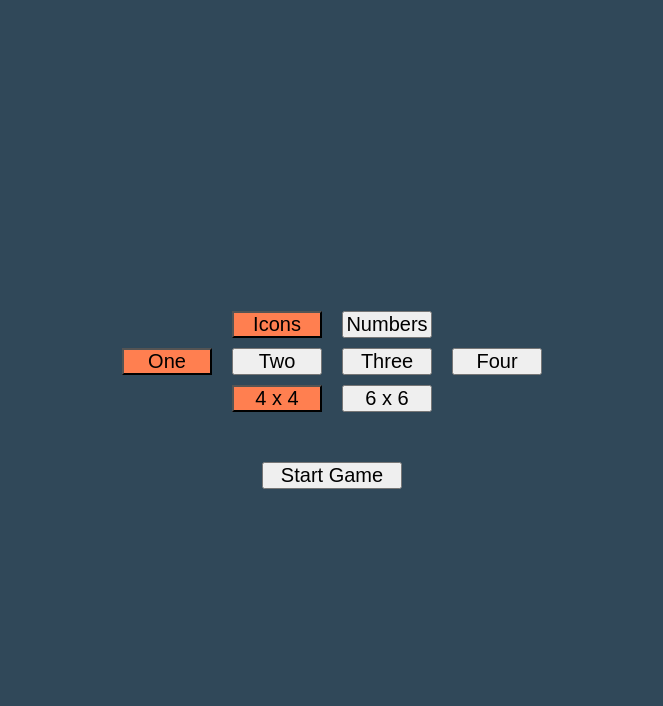
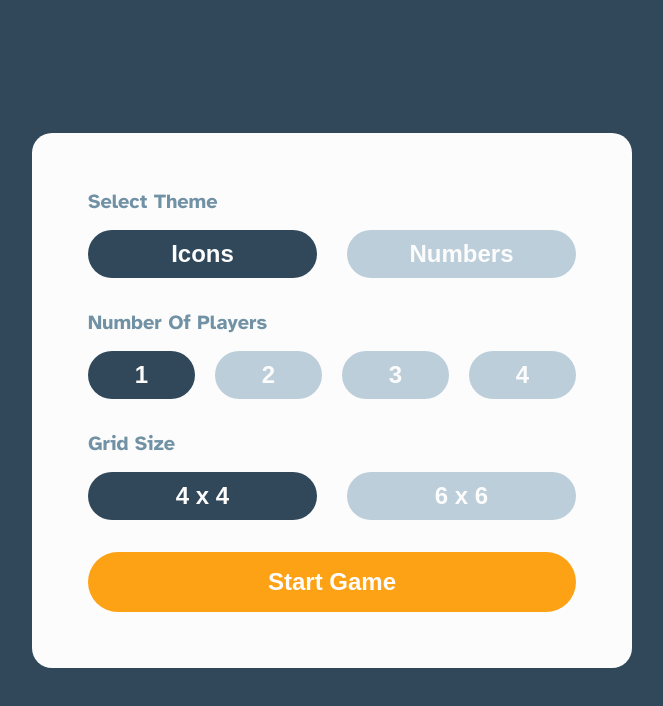
Before and after one commit to zakariyaq313/memory-game, a React (Create React App) app: page / in a window 1280 px wide. Shown: the top 706 px of the page, without its empty margins (308-971 px from the left). Built offline with nearby package versions, Linux system fonts and the light colour scheme.

Commit message:
Start-up screen styling complete

```diff
--- a/public/index.html
+++ b/public/index.html
@@ -6,6 +6,9 @@
 		<meta name="viewport" content="width=device-width, initial-scale=1" />
 		<meta name="theme-color" content="#000000" />
 		<meta name="description" content="Web site created using create-react-app" />
+		<link rel="preconnect" href="https://fonts.googleapis.com">
+		<link rel="preconnect" href="https://fonts.gstatic.com" crossorigin>
+		<link href="https://fonts.googleapis.com/css2?family=Atkinson+Hyperlegible:wght@400;700&display=swap" rel="stylesheet">
 		<!--
 			Notice the use of %PUBLIC_URL% in the tags above.
 			It will be replaced with the URL of the `public` folder during the build.
--- a/src/components/RadioInput.tsx
+++ b/src/components/RadioInput.tsx
@@ -3,10 +3,11 @@ import { RadioInputProps } from './../types/types';
 import "../sass/radio-input/radio-input.scss";
 
 function RadioInput(props: RadioInputProps): JSX.Element {
+	const {value, label, groupName, isChecked, onUpdateGameConfig} = props;
 	const inputRef = useRef<HTMLInputElement>(null);
 
 	const updateGameConfig = () => {
-		props.onUpdateGameConfig(props.group, props.id);
+		onUpdateGameConfig(groupName, value);
 	}
 
 	const buttonHandler = (e: React.MouseEvent) => {
@@ -14,20 +15,19 @@ function RadioInput(props: RadioInputProps): JSX.Element {
 		inputRef.current?.click();
 	}
 	return (
-		<React.Fragment>
+		<div className="option-selector">
 			<input type="radio"
-				id={props.id}
-				name={props.group}
-				value={props.id}
-				checked={props.checked}
+				name={groupName}
+				value={value}
+				checked={isChecked}
 				ref={inputRef}
-				onChange={updateGameConfig} />
-			<label htmlFor={props.id}>
-				<button onClick={(e) => buttonHandler(e)}>
-					{props.label}
-				</button>
-			</label>
-		</React.Fragment>
+				onChange={updateGameConfig}
+			/>
+
+			<button onClick={(e) => buttonHandler(e)} className="option-button">
+				{label}
+			</button>
+		</div>
 	);
 }
 
--- a/src/pages/GameScreen.tsx
+++ b/src/pages/GameScreen.tsx
@@ -48,29 +48,16 @@ function GameScreen(props: GameScreenProps): JSX.Element {
 	const [movesNeeded, setMovesNeeded] = useState(0);
 	const [gameResult, setGameResult] = useReducer(gameResultReducer, {
 		movesNeeded: 0,
-		timeNeeded: { minutes: "00", seconds: "00" },
+		timeNeeded: {minutes: "00", seconds: "00"},
 		playerStats: []
 	});
 
 	useEffect(() => {
-		switch (props.numberOfPlayers) {
-			case "one":
-				setNumberOfPlayers(1);
-				break;
-			case "two":
-				setNumberOfPlayers(2);
-				break;
-			case "three":
-				setNumberOfPlayers(3);
-				break;
-			case "four":
-				setNumberOfPlayers(4);
-				break;
-		}
+		setNumberOfPlayers(Number(props.numberOfPlayers));
 	}, [props.numberOfPlayers]);
 
 	useEffect(() => {
-		if (props.gridSize === "fourTiles") {
+		if (props.gridSize === "four") {
 			setGridSize(4);
 		} else {
 			setGridSize(6);
--- a/src/pages/StartupScreen.tsx
+++ b/src/pages/StartupScreen.tsx
@@ -11,12 +11,12 @@ type State = {
 }
 
 type Action = {
-	group: string,
+	groupName: string,
 	value: string
 }
 
 function gameConfigReducer(state: State, action: Action): State {
-	switch (action.group) {
+	switch (action.groupName) {
 		case "gameTheme":
 			return {...state, gameTheme: action.value};
 		case "numberOfPlayers":
@@ -31,43 +31,53 @@ function gameConfigReducer(state: State, action: Action): State {
 function StartupScreen(props: StartupScreenProps): JSX.Element {
 	const [currentGameConfig, setCurrentGameConfig] = useReducer(gameConfigReducer, {
 		gameTheme: "icons",
-		numberOfPlayers: "one",
-		gridSize: "fourTiles"
+		numberOfPlayers: "1",
+		gridSize: "four"
 	});
 
-	const updateGameConfig = (group: string, value: string) => {
+	const updateGameConfig = (groupName: string, value: string) => {
 		setCurrentGameConfig({
-			group: group,
+			groupName: groupName,
 			value: value
 		});
 	}
 
-	const valueIsSelected = (group: string, id: string) => {
-		return currentGameConfig[group as keyof State] === id;
+	const valueIsSelected = (groupName: string, value: string) => {
+		return currentGameConfig[groupName as keyof State] === value;
 	}
 
-	const startGame = (e: React.FormEvent) => {
+	const startGame = (e: React.MouseEvent) => {
 		e.preventDefault();
 		props.onSaveGameConfig(currentGameConfig, "in-game");
 	}
 	return (
-		<main>
-			<form>
-				{gameConfigOptions.map((gameConfigGroup, index) => (
-					<div key={index}>
-						{gameConfigGroup.map((gameConfig) => (
-							<RadioInput key={gameConfig.id}
-								id={gameConfig.id}
-								label={gameConfig.label}
-								group={gameConfig.group}
-								checked={valueIsSelected(gameConfig.group, gameConfig.id)}
-								onUpdateGameConfig={updateGameConfig}
-							/>
+		<main className="startup-screen">
+			<form className="game-config-tab">
+				{gameConfigOptions.map((gameConfigGroup, i) => (
+					<div key={i} className={`option-group
+						${(gameConfigGroup.length - 1) === 2 ? "two-options" : "four-options"}`}>
+						{gameConfigGroup.map((gameConfig, j) => (
+							// Ternary operator used to render either the
+							// group title or the radio option component
+
+							(typeof gameConfig === "string" ?
+								<h3 key={j} className="group-title">{gameConfig}</h3> :
+
+								<RadioInput key={gameConfig.value}
+									value={gameConfig.value}
+									label={gameConfig.label}
+									groupName={gameConfig.groupName}
+									isChecked={valueIsSelected(gameConfig.groupName, gameConfig.value)}
+									onUpdateGameConfig={updateGameConfig}
+								/>
+							)
 						))}
 					</div>
 				))}
 
-				<button onClick={startGame} className="start-game-btn">Start Game</button>
+				<button onClick={(e) => startGame(e)} className="start-game-button">
+					Start Game
+				</button>
 			</form>
 		</main>
 	);
--- a/src/sass/base/base.scss
+++ b/src/sass/base/base.scss
@@ -12,5 +12,15 @@ html {
 }
 
 body {
-	background-color: $primary-blue;
+	font-family: 'Atkinson Hyperlegible', sans-serif;
+	font-weight: bold;
 }
+
+button {
+	border-radius: 10rem;
+	border: none;
+	cursor: pointer;
+	font-size: 2.4rem;
+	font-weight: bold;
+	padding: 1rem;
+}
--- a/src/sass/grid/grid.scss
+++ b/src/sass/grid/grid.scss
@@ -2,7 +2,6 @@
 
 .game-grid {
 	display: grid;
-	gap: 2rem;
 
 	.grid-tile {
 		border: none;
@@ -27,6 +26,11 @@
 
 		&.blue-tile {
 			background-color: $primary-blue;
+			transition: none;
+
+			&:hover {
+				background-color: $hover-blue;
+			}
 		}
 
 		&.orange-tile {
@@ -50,6 +54,7 @@
 
 .four-tiles-column {
 	grid-template-columns: repeat(4, 10rem);
+	gap: 2rem;
 
 	.grid-tile {
 		height: 10rem;
@@ -57,9 +62,10 @@
 }
 
 .six-tiles-column {
-	grid-template-columns: repeat(6, 6rem);
+	grid-template-columns: repeat(6, 8rem);
+	gap: 1rem;
 
 	.grid-tile {
-		height: 6rem;
+		height: 8rem;
 	}
 }
--- a/src/sass/startup-screen/startup-screen.scss
+++ b/src/sass/startup-screen/startup-screen.scss
@@ -1,23 +1,67 @@
-form {
-    display: flex;
-    flex-direction: column;
-    justify-content: center;
-    align-items: center;
-    row-gap: 1rem;
-    min-height: 100vh;
+@import "../variables/variables.scss";
+
+.startup-screen {
+	background-color: $primary-blue;
+	min-height: 100vh;
+	display: flex;
+	align-items: center;
+	justify-content: center;
 }
 
-button {
-    font-size: 2rem;
-    margin: 0 1rem;
-    width: 9rem;
+.game-config-tab {
+	background-color: $primary-white;
+	border-radius: 2rem;
+	display: flex;
+	flex-direction: column;
+	justify-content: center;
+	row-gap: 3.2rem;
+	padding: 5.6rem;
+	width: 60rem;
 }
 
-.start-game-btn {
-    width: 14rem;
-    margin-top: 4rem;
+.option-group {
+	display: flex;
+	flex-wrap: wrap;
+	justify-content: space-between;
+
+	&.two-options {
+		column-gap: 3rem;
+
+		.option-selector {
+			flex-basis: calc(50% - 1.5rem);
+		}
+	}
+
+	&.four-options {
+		column-gap: 2rem;
+
+		.option-selector {
+			flex-basis: calc(25% - 1.5rem);
+		}
+	}
+
+	.group-title {
+		color: $secondary-blue;
+		font-size: 2rem;
+		flex-basis: 100%;
+		margin-bottom: 1.6rem;
+	}
+
+	.option-selector {
+		button {
+			background-color: $primary-gray;
+			color: $primary-white;
+			width: 100%;
+		}
+	}
+
+	input:checked + .option-button {
+		background-color: $primary-blue;
+	}
 }
 
-input:checked + label button {
-    background-color: coral;
+.start-game-button {
+	background-color: $primary-orange;
+	color: $primary-white;
+	padding: 1.6rem;
 }
--- a/src/store/game-data.tsx
+++ b/src/store/game-data.tsx
@@ -18,59 +18,62 @@ import Snowflake from "../icons/Snowflake";
 import Television from '../icons/Television';
 import Umbrella from '../icons/Umbrella';
 
-export const gameConfigOptions: Array<RadioInputType[]> = [
+export const gameConfigOptions: Array<(string | RadioInputType)[]> = [
 	[
+		"Select Theme",
 		{
-			id: "icons",
+			value: "icons",
 			label: "Icons",
-			group: "gameTheme",
-			checked: true
+			groupName: "gameTheme",
+			isChecked: true
 		},
 		{
-			id: "numbers",
+			value: "numbers",
 			label: "Numbers",
-			group: "gameTheme",
-			checked: false
+			groupName: "gameTheme",
+			isChecked: false
 		}
 	],
 	[
+		"Number Of Players",
 		{
-			id: "one",
-			label: "One",
-			group: "numberOfPlayers",
-			checked: true
+			value: "1",
+			label: "1",
+			groupName: "numberOfPlayers",
+			isChecked: true
 		},
 		{
-			id: "two",
-			label: "Two",
-			group: "numberOfPlayers",
-			checked: false
+			value: "2",
+			label: "2",
+			groupName: "numberOfPlayers",
+			isChecked: false
 		},
 		{
-			id: "three",
-			label: "Three",
-			group: "numberOfPlayers",
-			checked: false
+			value: "3",
+			label: "3",
+			groupName: "numberOfPlayers",
+			isChecked: false
 		},
 		{
-			id: "four",
-			label: "Four",
-			group: "numberOfPlayers",
-			checked: false
+			value: "4",
+			label: "4",
+			groupName: "numberOfPlayers",
+			isChecked: false
 		}
 	],
 	[
+		"Grid Size",
 		{
-			id: "fourTiles",
+			value: "four",
 			label: "4 x 4",
-			group: "gridSize",
-			checked: true
+			groupName: "gridSize",
+			isChecked: true
 		},
 		{
-			id: "sixTiles",
+			value: "six",
 			label: "6 x 6",
-			group: "gridSize",
-			checked: false
+			groupName: "gridSize",
+			isChecked: false
 		}
 	]
 ];
--- a/src/types/types.ts
+++ b/src/types/types.ts
@@ -61,10 +61,10 @@ export type PlayerStatsProps = {
 };
 
 export type RadioInputType = {
-	id: string,
+	value: string,
 	label: string,
-	group: string,
-	checked: boolean
+	groupName: string,
+	isChecked: boolean,
 };
 
 export type RadioInputProps = RadioInputType & {
```
